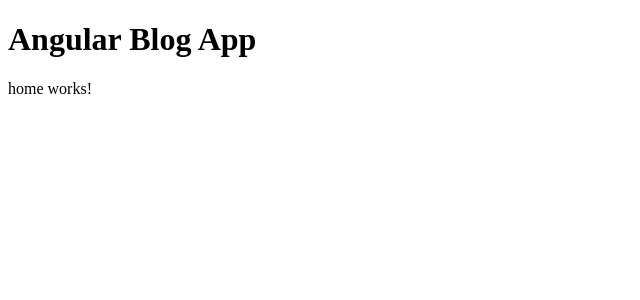
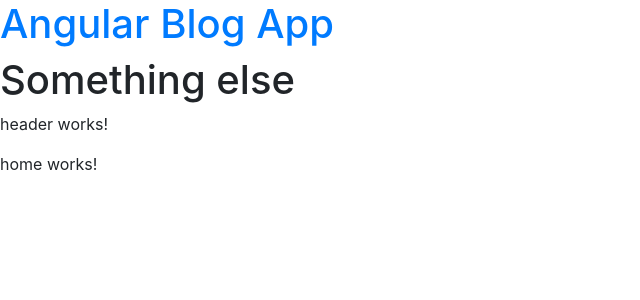
Before and after one commit to malvinopondo/blog-post, an Angular app: page / in a window 1280 px wide. Shown: the top 300 px of the page, without its empty margins (0-640 px from the left). Built offline with nearby package versions, Linux system fonts and the light colour scheme.

Commit message:
feat(CSS): Declare your css variables

```diff
--- a/angular.json
+++ b/angular.json
@@ -102,7 +102,9 @@
             "styles": [
               "src/styles.css"
             ],
-            "scripts": []
+            "scripts": [
+
+            ]
           }
         }
       }
--- a/package.json
+++ b/package.json
@@ -23,6 +23,8 @@
     "@angular/ssr": "^18.0.7",
     "bootstrap": "4.6",
     "express": "^4.18.2",
+    "jquery": "^3.7.1",
+    "popper.js": "^1.16.1",
     "rxjs": "~7.8.0",
     "tslib": "^2.3.0",
     "zone.js": "~0.14.3"
--- a/src/app/app.component.html
+++ b/src/app/app.component.html
@@ -1,2 +1,7 @@
-<h1>Angular Blog App</h1>
+<h1 class="text-primary">Angular Blog App</h1>
+
+<h1>{{title}}</h1>
+
+<app-header></app-header>
+
 <router-outlet></router-outlet>
--- a/src/app/app.component.ts
+++ b/src/app/app.component.ts
@@ -6,5 +6,5 @@ import { Component } from '@angular/core';
   styleUrl: './app.component.css'
 })
 export class AppComponent {
-  title = 'blog';
+  title = 'Something else';
 }
--- a/src/index.html
+++ b/src/index.html
@@ -6,6 +6,7 @@
   <base href="/">
   <meta name="viewport" content="width=device-width, initial-scale=1">
   <link rel="icon" type="image/x-icon" href="favicon.ico">
+  <link rel="stylesheet" href="https://cdn.jsdelivr.net/npm/bootstrap@4.6.2/dist/css/bootstrap.min.css" integrity="sha384-xOolHFLEh07PJGoPkLv1IbcEPTNtaed2xpHsD9ESMhqIYd0nLMwNLD69Npy4HI+N" crossorigin="anonymous">
 </head>
 <body>
   <app-root></app-root>
--- a/src/styles.css
+++ b/src/styles.css
@@ -1 +1,10 @@
 /* You can add global styles to this file, and also import other style files */
+/* @import '~bootstrap/dist/css/bootstrap.min.css'; */
+
+    :root{
+    --primary-color: #026467;
+    --secondary-color: #e5f5ea;
+    --body-text-color: #596392;
+    --navbar-footer-color: #f9f9f9;
+
+}
```
Also changed, not shown: 1 other file (tests, documents, lock files or other folders).
